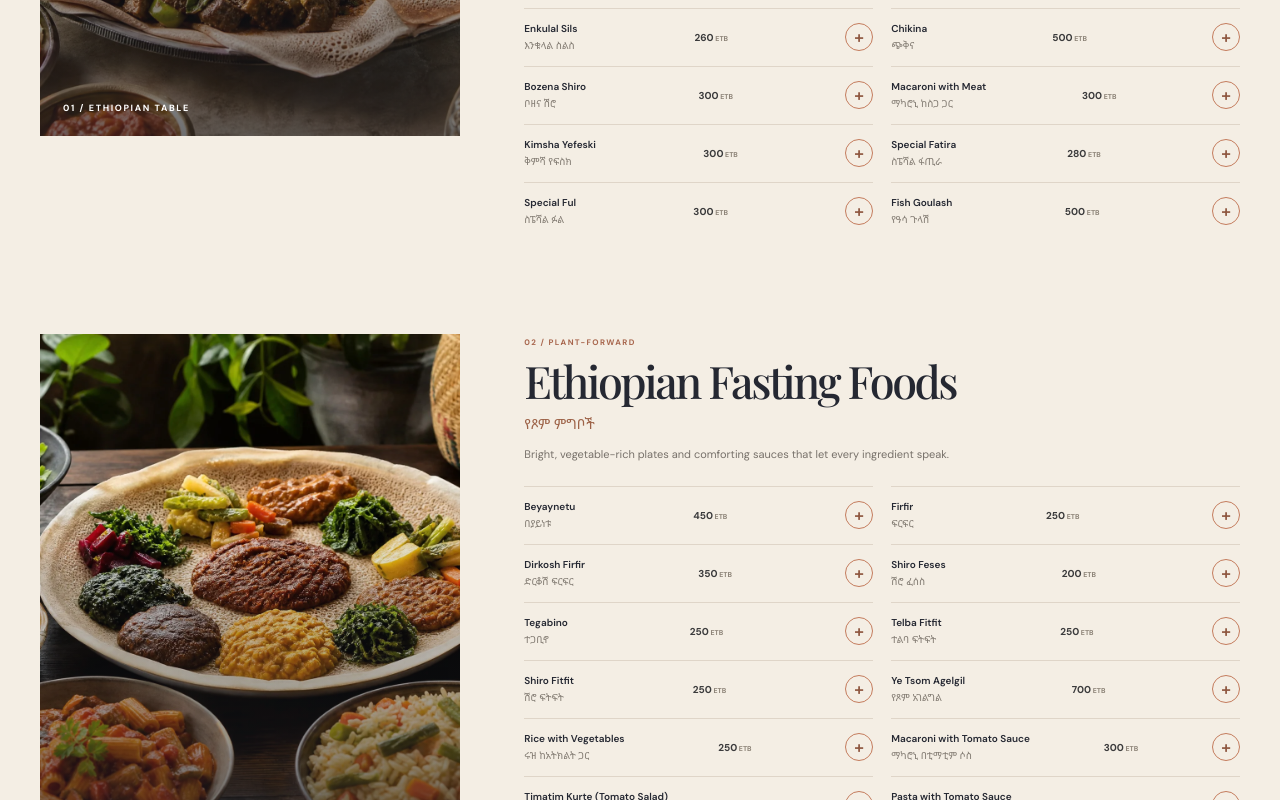
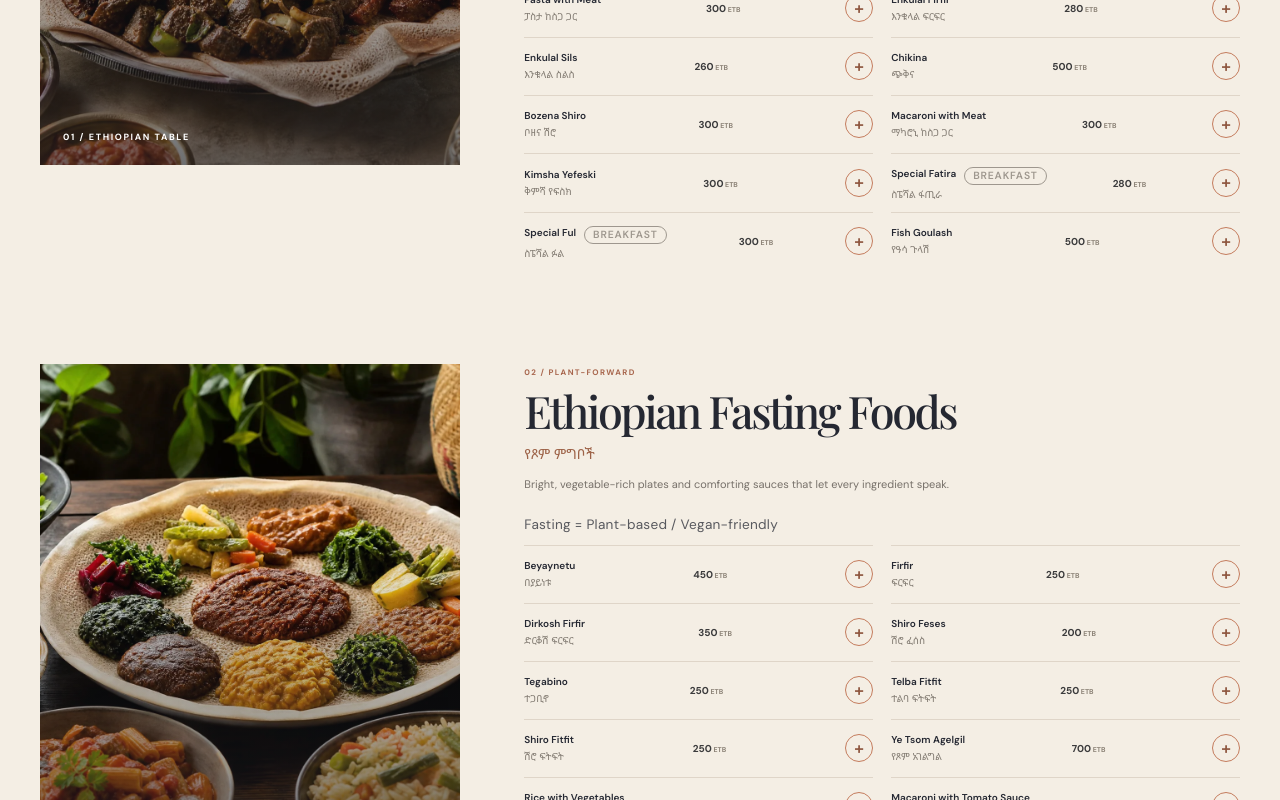
Before and after one commit to yarednegatuassefa-coder/cloudlrestaurant, a React (Vite) app: page / in a window 1280 px wide. Shown: the part 2940-3740 px from the top of the page. Built offline with nearby package versions, Linux system fonts and the light colour scheme; a web font is replaced by a local one.

Commit message:
Add menu date, fasting label and breakfast tags

```diff
--- a/src/components/FoodMenu.tsx
+++ b/src/components/FoodMenu.tsx
@@ -1,13 +1,14 @@
 import { useMemo, useState } from "react";
 import type { OrderSelection } from "./orderTypes";
 
-type Item = { en: string; am: string; price: string };
+type Item = { en: string; am: string; price: string; breakfast?: boolean };
 type Section = {
   id: string;
   eyebrow: string;
   title: string;
   am: string;
   description: string;
+  note?: string;
   image: string;
   imageAlt: string;
   items: Item[];
@@ -16,6 +17,8 @@ type Section = {
 type FoodMenuProps = {
   onAddToOrder?: (item: OrderSelection) => void;
 };
+
+const MENU_LAST_UPDATED = "21 October 2026";
 
 const sections: Section[] = [
   {
@@ -38,8 +41,8 @@ const sections: Section[] = [
       { en: "Bozena Shiro", am: "ቦዘና ሽሮ", price: "300" },
       { en: "Macaroni with Meat", am: "ማካሮኒ ከስጋ ጋር", price: "300" },
       { en: "Kimsha Yefeski", am: "ቅምሻ የፍስክ", price: "300" },
-      { en: "Special Fatira", am: "ስፔሻል ፋጢራ", price: "280" },
-      { en: "Special Ful", am: "ስፔሻል ፉል", price: "300" },
+      { en: "Special Fatira", am: "ስፔሻል ፋጢራ", price: "280", breakfast: true },
+      { en: "Special Ful", am: "ስፔሻል ፉል", price: "300", breakfast: true },
       { en: "Fish Goulash", am: "የዓሳ ጉላሽ", price: "500" },
     ],
   },
@@ -49,6 +52,7 @@ const sections: Section[] = [
     title: "Ethiopian Fasting Foods",
     am: "የጾም ምግቦች",
     description: "Bright, vegetable-rich plates and comforting sauces that let every ingredient speak.",
+    note: "Fasting = Plant-based / Vegan-friendly",
     image: "/assets/restaurant/fasting-platter.webp",
     imageAlt: "A vibrant Ethiopian fasting platter with vegetables and lentil stews",
     items: [
@@ -66,10 +70,10 @@ const sections: Section[] = [
       { en: "Pasta with Tomato Sauce", am: "ፓስታ በቲማቲም ሶስ", price: "220" },
       { en: "Pasta with Vegetables", am: "ፓስታ ከአትክልት ጋር", price: "250" },
       { en: "Salad", am: "ሰላጣ", price: "400" },
-      { en: "Chechebsa", am: "ጨጨብሳ", price: "220" },
+      { en: "Chechebsa", am: "ጨጨብሳ", price: "220", breakfast: true },
       { en: "Half-Half", am: "ሃፍ ሃፍ", price: "400" },
-      { en: "Fatira", am: "ፈጢራ", price: "220" },
-      { en: "Special Chechebsa", am: "ስፔሻል ጨጨብሳ", price: "250" },
+      { en: "Fatira", am: "ፈጢራ", price: "220", breakfast: true },
+      { en: "Special Chechebsa", am: "ስፔሻል ጨጨብሳ", price: "250", breakfast: true },
       { en: "Kimsha", am: "ቅምሻ", price: "1,500" },
     ],
   },
@@ -96,6 +100,21 @@ const sections: Section[] = [
   },
 ];
 
+const mutedNote = { margin: "0 0 12px", fontSize: "0.85rem", opacity: 0.75, letterSpacing: "0.02em" } as const;
+const breakfastTag = {
+  display: "inline-block",
+  marginLeft: "8px",
+  padding: "1px 8px",
+  border: "1px solid currentColor",
+  borderRadius: "999px",
+  fontSize: "0.65rem",
+  fontWeight: 600,
+  letterSpacing: "0.08em",
+  textTransform: "uppercase",
+  opacity: 0.75,
+  verticalAlign: "middle",
+} as const;
+
 export default function FoodMenu({ onAddToOrder }: FoodMenuProps) {
   const [query, setQuery] = useState("");
   const normalizedQuery = query.trim().toLocaleLowerCase();
@@ -103,7 +122,7 @@ export default function FoodMenu({ onAddToOrder }: FoodMenuProps) {
     () => sections.map((section) => ({
       ...section,
       items: section.items.filter((item) =>
-        `${item.en} ${item.am} ${item.price}`.toLocaleLowerCase().includes(normalizedQuery),
+        `${item.en} ${item.am} ${item.price} ${item.breakfast ? "breakfast" : ""}`.toLocaleLowerCase().includes(normalizedQuery),
       ),
     })).filter((section) => section.items.length > 0),
     [normalizedQuery],
@@ -112,6 +131,7 @@ export default function FoodMenu({ onAddToOrder }: FoodMenuProps) {
   return (
     <section className="fm" id="food" aria-label="Food menu">
       <div className="fm__inner">
+        <p style={mutedNote}>Menu last updated: {MENU_LAST_UPDATED}</p>
         <div className="fm__controls">
           <label className="fm__search-wrap">
             <span className="sr-only">Search food menu</span>
@@ -140,10 +160,14 @@ export default function FoodMenu({ onAddToOrder }: FoodMenuProps) {
                 <h2>{section.title}</h2>
                 <p className="fm__amharic" lang="am">{section.am}</p>
                 <p className="fm__description">{section.description}</p>
+                {section.note && <p style={mutedNote}>{section.note}</p>}
                 <div className="fm__grid">
                   {section.items.map((item) => (
                     <article className="fm__item" key={item.en}>
-                      <div className="fm__item-name"><strong>{item.en}</strong><span lang="am">{item.am}</span></div>
+                      <div className="fm__item-name">
+                        <strong>{item.en}{item.breakfast && <span style={breakfastTag}>Breakfast</span>}</strong>
+                        <span lang="am">{item.am}</span>
+                      </div>
                       <strong className="fm__price">{item.price}<small> ETB</small></strong>
                       <button
                         className="fm__add"
```
